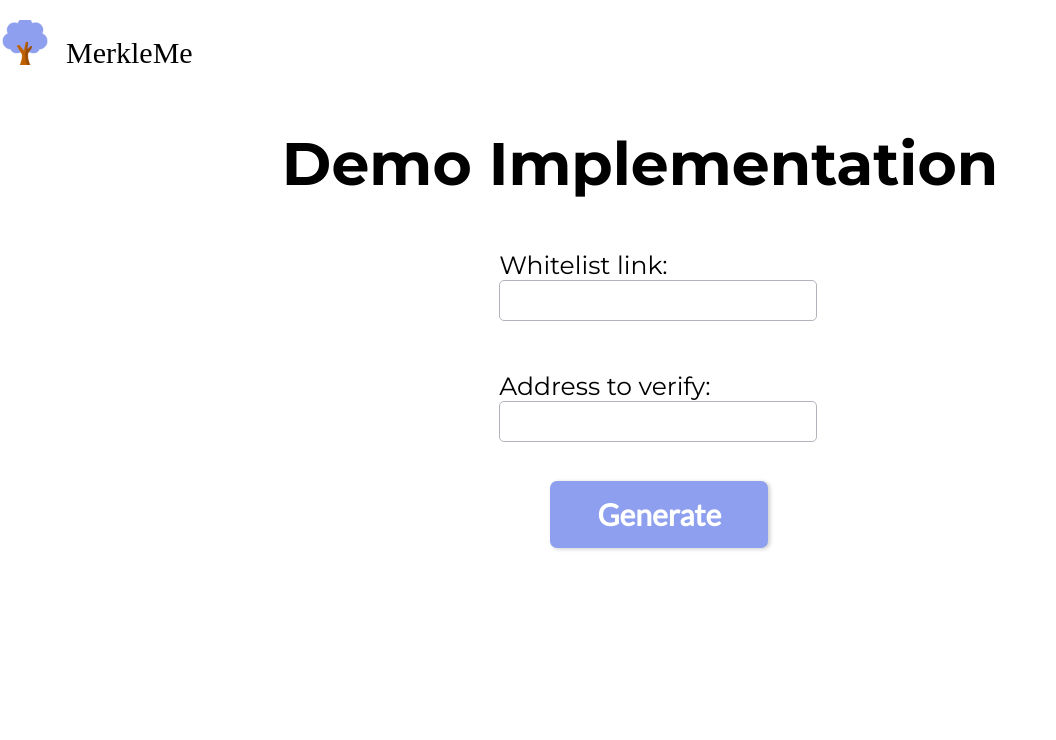
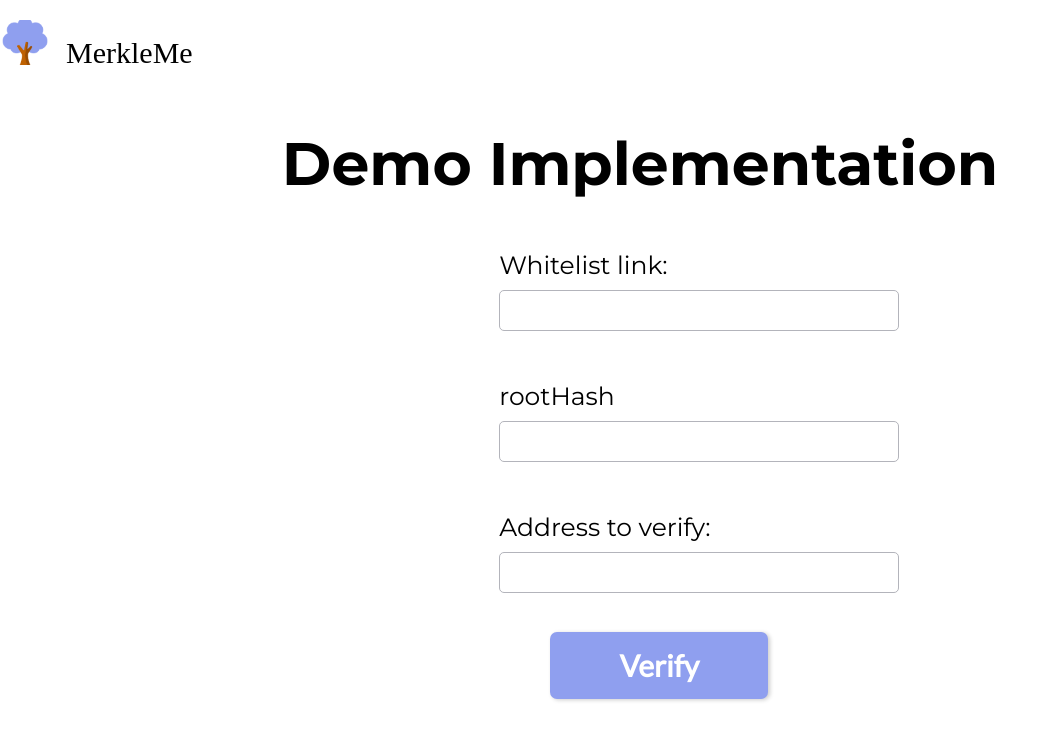
Before and after one commit to nfgenes/merkleme, a Next.js app: page /demo in a window 1280 px wide. Shown: the top 740 px of the page, without its empty margins (0-1056 px from the left). Built offline with nearby package versions, Linux system fonts and the light colour scheme; a web font is replaced by a local one.

Commit message:
feat: updated demo page

```diff
--- a/data/demopage.js
+++ b/data/demopage.js
@@ -1,8 +1,9 @@
 export const demoPageData = {
-    treeImg: "/assets/tree.png",
-    title: "MerkleMe",
-    demoHeading: "Demo Implementation",
-    whitelistInput: "Whitelist link:",
-    verifyInput: "Address to verify:",
-    generateButton: "Generate",
-}
+  treeImg: "/assets/tree.png",
+  title: "MerkleMe",
+  demoHeading: "Demo Implementation",
+  whitelistInput: "Whitelist link:",
+  verifyInput: "Address to verify:",
+  generateButton: "Verify",
+  rootHash: "rootHash",
+};
--- a/pages/demo.js
+++ b/pages/demo.js
@@ -1,9 +1,50 @@
 import { demoPageData } from "../data/demopage";
 import styles from "../styles/demo.module.css";
 import Image from "next/image";
+import { useState, useRef, useEffect } from "react";
+import toast from "react-hot-toast";
+import { BounceLoader } from "react-spinners";
+import axios from "axios";
 
 export default function Demo() {
+  const formRef = useRef();
+  const [isWhitelist, setIsWhitelist] = useState(false);
+  const [showIcon, setShowIcon] = useState(false);
 
+  const [loading, setLoading] = useState(false);
+  const [verifyData, setVerifyData] = useState({
+    whitelist: "",
+    rootHash: "",
+    leafToVerify: "",
+  });
+
+  const checkIfWhitelist = async (e) => {
+    e.preventDefault();
+    setShowIcon(false);
+    setLoading(true);
+    try {
+      const response = await axios.post(
+        "https://merklemeApi.vincanger.repl.co/verify/proof",
+        verifyData
+      );
+      const proof = response.data;
+
+      console.log("proof", proof);
+      setIsWhitelist(true);
+      setShowIcon(true);
+      setLoading(false);
+      toast.success("Whitelisted");
+    } catch (error) {
+      console.error(error);
+      toast.error("Not Whitelisted");
+      setIsWhitelist(false);
+      setShowIcon(true);
+      setLoading(false);
+    }
+  };
+  useEffect(() => {
+    formRef.current.reset();
+  }, []);
   return (
     <div>
       <main>
@@ -17,37 +58,96 @@ export default function Demo() {
               alt="tree"
             />
           </div>
-                        <div className={styles.demoTitle}>
-                            {demoPageData.title}
-                        </div>
+          <div className={styles.demoTitle}>{demoPageData.title}</div>
         </nav>
       </main>
 
       {/* Main section */}
       <section>
         <h1 className={styles.demoHeadingStyles}>{demoPageData.demoHeading}</h1>
-                <form className={styles.formSection}>
+        <form
+          ref={formRef}
+          className={styles.formSection}
+          onSubmit={(e) => checkIfWhitelist(e)}
+        >
           <div className={styles.formStyles}>
-                        <label className={styles.demoLabel}
-                            htmlFor="Whitelist link">{demoPageData.whitelistInput}
+            <label className={styles.demoLabel} htmlFor="Whitelist link">
+              {demoPageData.whitelistInput}
             </label>
             <div className={styles.demoLabelWrapper}>
-                                <input className={styles.whitelistStyles} type="text" name="Whitelist link"></input>
+              <input
+                className={styles.whitelistStyles}
+                type="text"
+                name="whitelist"
+                value={verifyData.whitelist}
+                onChange={(e) =>
+                  setVerifyData({
+                    ...verifyData,
+                    whitelist: e.target.value,
+                  })
+                }
+                required
+              />
             </div>
-                        <label className={styles.addressStyles}
-                            htmlFor="Whitelist link">{demoPageData.verifyInput}
+
+            <label className={styles.demoLabel} htmlFor="rootHash">
+              {demoPageData.rootHash}
+            </label>
+            <div className={styles.demoLabelWrapper}>
+              <input
+                className={styles.whitelistStyles}
+                type="text"
+                name="rootHash"
+                value={verifyData.rootHash}
+                onChange={(e) =>
+                  setVerifyData({
+                    ...verifyData,
+                    rootHash: e.target.value,
+                  })
+                }
+                required
+              />
+            </div>
+
+            <label className={styles.addressStyles} htmlFor="Whitelist link">
+              {demoPageData.verifyInput}
             </label>
             <div className={styles.verifyAddress}>
-                                <input className={styles.addressInput} type="text" name="Address to verify"></input>
+              <input
+                className={styles.addressInput}
+                type="text"
+                name="leafToVerify"
+                value={verifyData.leafToVerify}
+                onChange={(e) =>
+                  setVerifyData({
+                    ...verifyData,
+                    leafToVerify: e.target.value,
+                  })
+                }
+                required
+              />
+              {showIcon && (
+                <div className={styles.isWhitelist}>
+                  <Image
+                    src={
+                      isWhitelist ? "/assets/correct.png" : "/assets/remove.png"
+                    }
+                    width="25px"
+                    height="25px"
+                    alt="treeImg"
+                  />
+                </div>
+              )}
             </div>
           </div>
           <div className={styles.demoButtonWrapper}>
             <button className={styles.generateButtonStyles}>
               {demoPageData.generateButton}
+              <BounceLoader size={20} color={"#21327d"} loading={loading} />
             </button>
           </div>
         </form>
       </section>
     </div>
-    )
+  );
 }
--- a/styles/demo.module.css
+++ b/styles/demo.module.css
@@ -23,7 +23,7 @@
   margin-left: 16px;
   padding-top: 17px;
   cursor: pointer;
-    color: var(--black)
+  color: var(--black);
 }
 
 /* Main section styles */
@@ -51,11 +51,13 @@
 .whitelistStyles {
   font-size: 20px;
   font-family: Montserrat;
-    width: 318px;
+  width: 400px;
+  margin-top: 10px;
   height: 41px;
   margin-bottom: 50px;
   border-radius: 5px;
   border: 1px solid #b3b4bb;
+  padding: 10px;
 }
 
 .whitelistStyles:focus {
@@ -77,10 +79,11 @@
 .addressInput {
   font-size: 20px;
   font-family: Montserrat;
-    width: 318px;
+  width: 400px;
   height: 41px;
   border-radius: 5px;
   border: 1px solid #b3b4bb;
+  padding: 10px;
 }
 
 .addressInput:focus {
@@ -104,7 +107,7 @@
   box-shadow: 2px 1px 4px rgba(0, 0, 0, 0.2);
   margin-top: 3%;
   margin-left: 43%;
-
+  gap: 10px;
   font-family: Lato;
   font-style: normal;
   font-weight: bold;
@@ -113,3 +116,17 @@
 
   color: #ffffff;
 }
+
+.verifyAddress {
+  display: flex;
+  justify-content: flex-start;
+  align-items: center;
+  gap: 20px;
+  margin-top: 10px;
+}
+
+.isWhitelist {
+  display: flex;
+  justify-content: center;
+  align-items: center;
+}
```
Also changed, not shown: public/assets/correct.png (added), public/assets/remove.png (added). Lines whose indentation alone changed are shown as unchanged.
